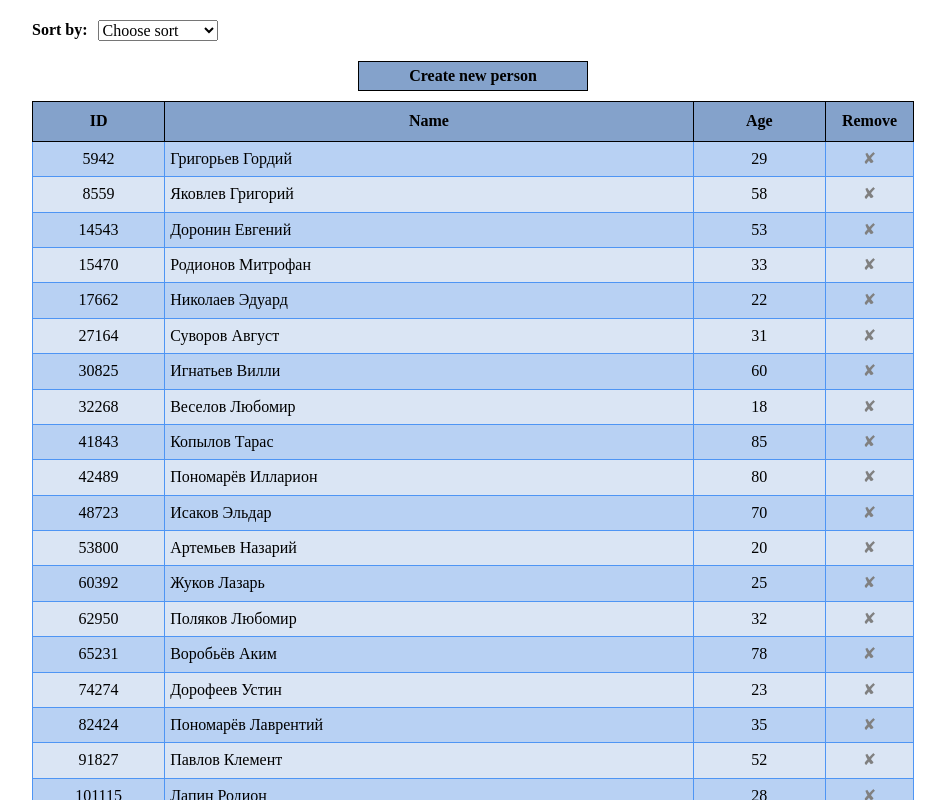
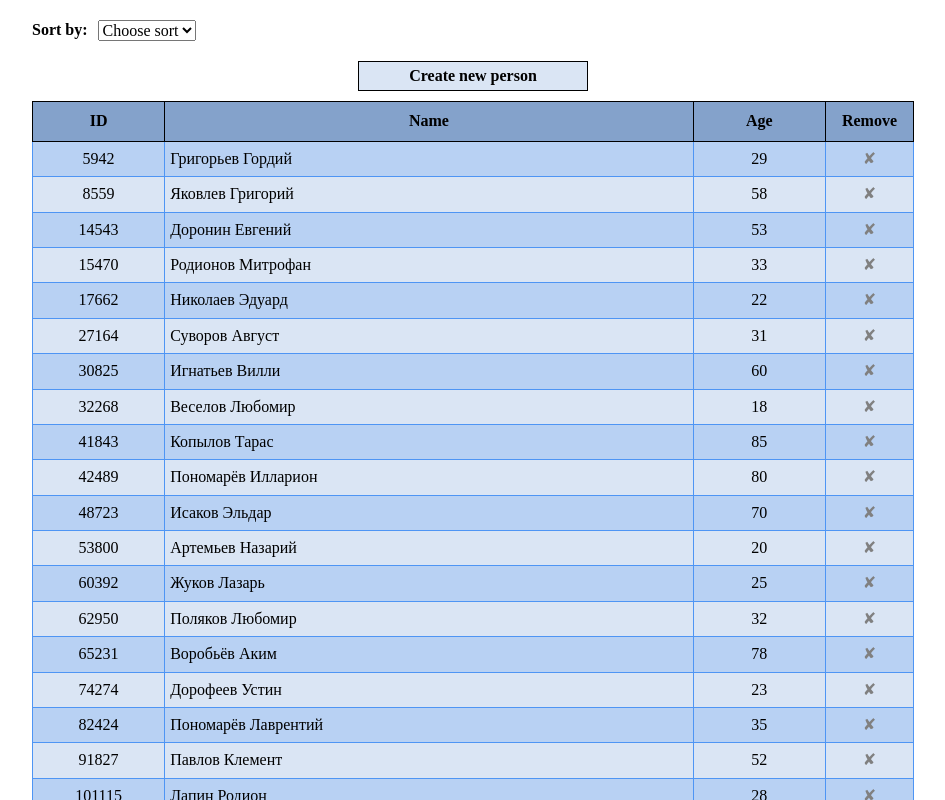
Before and after one commit to it-amalker/test-task-bim-info-ru, a React app: page / in a window 1280 px wide. Shown: the whole page, without its empty margins (167-1112 px from the left). Built offline with nearby package versions, Linux system fonts and the light colour scheme.

Commit message:
fix styles

```diff
--- a/src/styles/style.css
+++ b/src/styles/style.css
@@ -151,13 +151,13 @@
   padding: 5px 50px;
 
   font-weight: bold;
-  background-color: #84a2cb;
+  background-color: #dae5f4;
 
   border: 1px solid #000;
 }
 
 .create-person-btn:hover {
-  background-color: #627a9c;
+  background-color: #b8d1f3;
   cursor: pointer;
 }
 
@@ -171,8 +171,6 @@
 }
 
 .sort-select {
-  width: 120px;
-
   cursor: pointer;
 }
 
```
